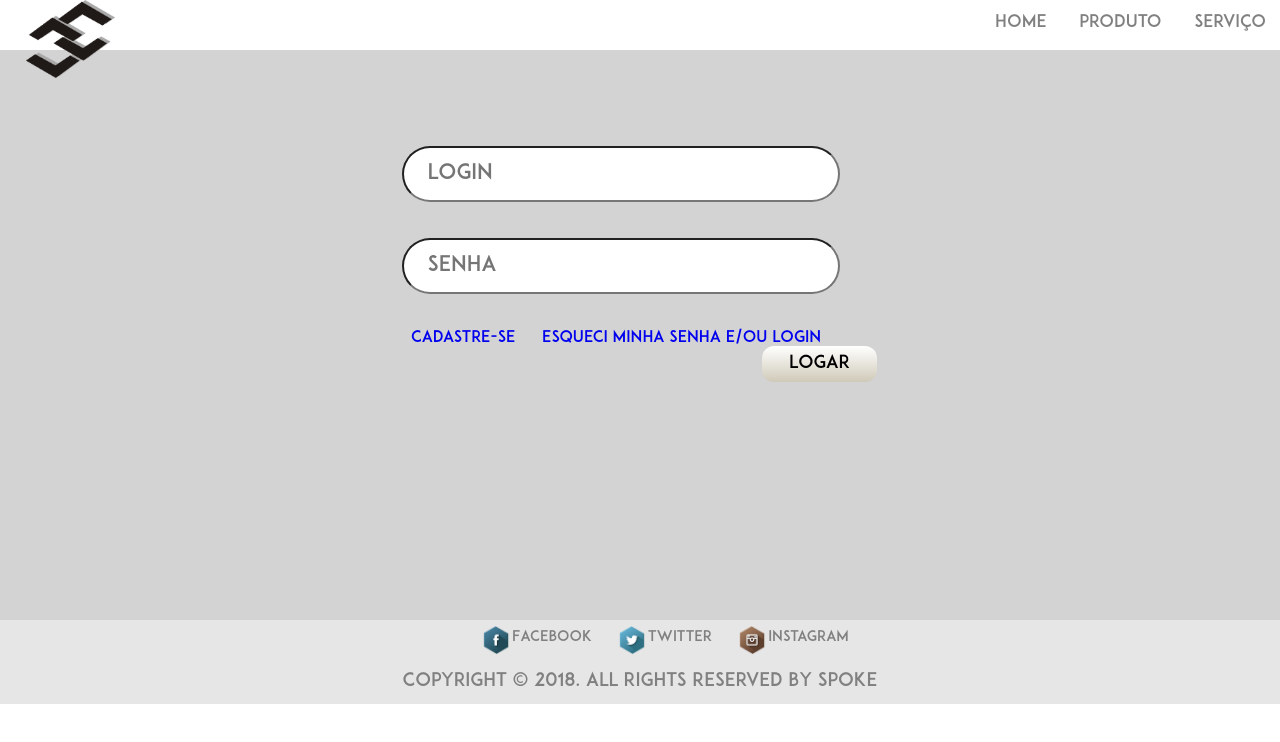
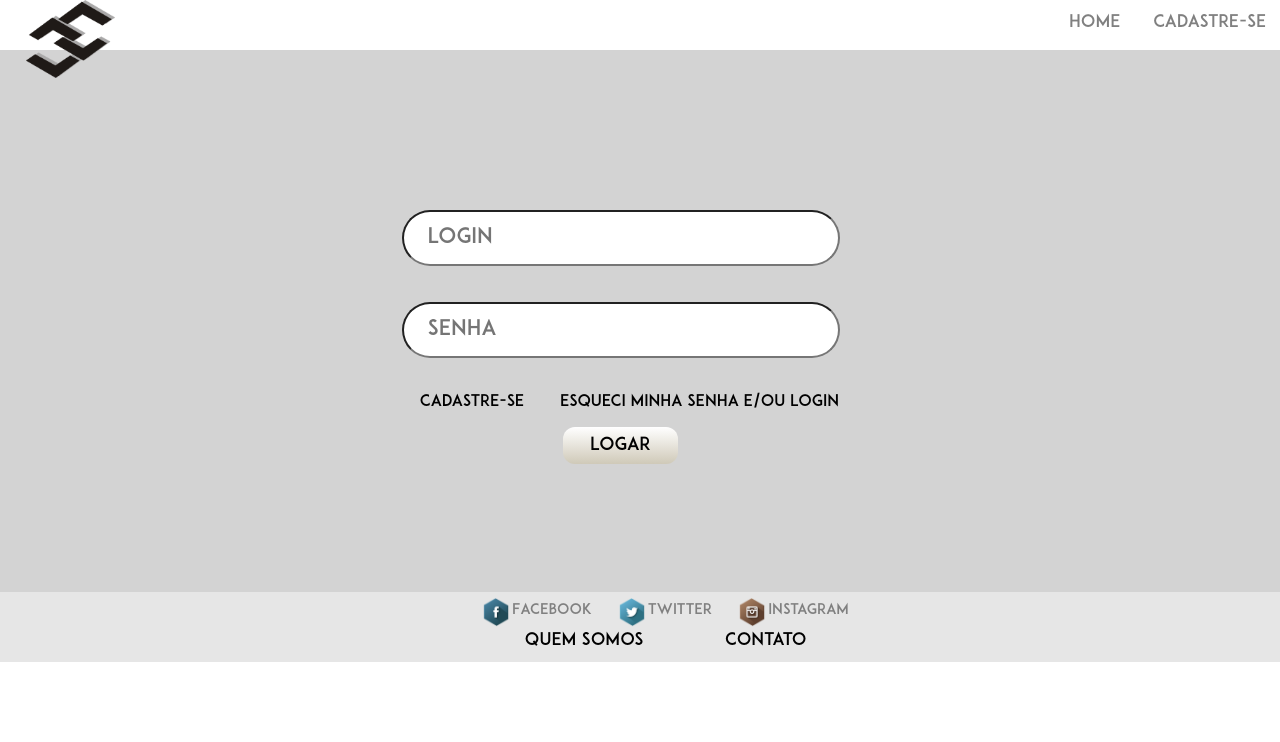
Before and after one commit to ni91/spoke, a plain HTML site: page login.html in a window 1280 px wide. Drawn offline with Linux system fonts and the light colour scheme.

Commit message:
06/06/18
Mudança no rodapé e %...

```diff
--- a/css/cadastro.css
+++ b/css/cadastro.css
@@ -8,21 +8,20 @@ div#interface{
   background: white;
   font-family: 'Titulos', Arial;
   background-color: lightgray;
-  height: 100%;
 }
 
 section#beneficios{
   padding-top: 4%;
-  width: 50%;
+  width: 40%;
   float: left;
 }
 
 section#beneficios h1{
   font-size: 20pt;
   float: left;
-  padding-left: 20%;
+  padding-left: 19%;
   color: black;
-  padding-top: 100px;
+  padding-top: 17%;
 }
 
 section#beneficios ul{
@@ -37,7 +36,7 @@ section#beneficios li{
 
 section.cadastro{
   padding-top: 6%;
-  width: 50%;
+  width: 60%;
   float: right;
 }
 
@@ -48,6 +47,10 @@ section.cadastro legend#topo{
   margin: 1% 35%;
   font-size: 25PT;
   font-family: 'Titulos', Arial;
+}
+
+section.cadastro legend#topo:hover{
+  color: #008B8B;
 }
 
 section.cadastro p{
@@ -66,7 +69,7 @@ section.cadastro input#cLogin, input#cEMail, input#cNome{
   width: 80%;
   text-indent: 10px;
   font-family: 'Titulos', Arial;
-  font-size: 16PT;
+  font-size: 14PT;
 }
 
 section.cadastro input#cSenha, input#cdSenha{
@@ -76,7 +79,7 @@ section.cadastro input#cSenha, input#cdSenha{
   width: 36%;
   text-indent: 10px;
   font-family: 'Titulos', Arial;
-  font-size: 15PT;
+  font-size: 14PT;
 }
 
 section.cadastro select{
@@ -109,20 +112,25 @@ section.cadastro label{
   padding-top: 3%;
 }
 
-input[type=submit]{
-  margin-top: 0;
-  margin-right: 45%;
+input.cadastrar{
+  padding: 2% 3%;
+  margin: -1% 45% 2% 0%;
+  text-transform: uppercase;
+  cursor: pointer;
 }
 
 /* === LOGIN === */
 
-.corpo_login{
-  height: 620px;
+.ahover a:hover{
+  color: #008B8B;
+}
+
+.ahover a{
+  color: #000;
 }
 
 section.login {
-  padding-top: 10%;
-  padding-left: 30%;
+  padding: 15% 0% 10% 30%;
 }
 
 section.login input#cLogin, input#cSenha{
@@ -141,19 +149,29 @@ section.login p{
 
 section.login h5{
   display: inline;
-  padding-left: 3%;
+  padding-left: 4%;
   float: left;
   margin-top: 2%;
+  margin-bottom: 2%;
 }
 
-.copyright{
-  width: 100%;
-  background-color: rgb(230,230,230);
+.logar{
+  cursor: pointer;
+  font-family: 'Titulos',Arial, Helvetica, sans-serif;
+  font-size: 18px;
+  color: #000000;
+  margin-left: 20%;
+  padding: 1% 3%;
+  background: -moz-linear-gradient(
+    top,
+   white 0%,
+    #red);
+  background: -webkit-gradient(
+    linear, left top, left bottom,
+    from(white),
+    to(#cfc9b8));
+  -moz-border-radius: 12px;
+  -webkit-border-radius: 12px;
+  border-radius: 12px;
+  border: 0px solid #f2f5f5;
 }
-
-.copyright h2{
-  text-align: center;
-  padding: 1%;
-  font-size: 14pt;
-  color: gray;
-}
--- a/css/estilo.css
+++ b/css/estilo.css
@@ -10,7 +10,6 @@ a{
 
 div#interface{
   width: 100%;
-  height: 100%;
 }
 
 header#cabecalho{
@@ -20,11 +19,15 @@ header#cabecalho{
   position: fixed;
 }
 
+/* === LOGO === */
+
 header#cabecalho img{
   padding-left: 2%;
   height: 7%;
   width: 7%;
 }
+
+/* === MENU OPÇOES === */
 
 nav#menu ul{
   position: relative;
@@ -55,13 +58,15 @@ nav#menu a:hover {
   color: #008B8B;
 }
 
+/* === CORPO PRODUTO SERVIÇO === */
+
 section#corpo{
-  height: 800px;
   width: 100%;
   float: left;
-  background: url("../img/spoke2.png") no-repeat;
-  background-size: 100%;
-  background-position: center;
+  clear: both;
+  height: 650px;
+  background: url("../img/spoke2.png") no-repeat 100% 100%;
+
 }
 
 section#corpo h1{
@@ -105,6 +110,8 @@ section#corpo a#botaop{
   margin-left: 37%;
   padding: 10px;
 }
+
+/* === QUEM SOMOS === */
 
 section#quemsomos{
   background: url("../img/fundo_quemsomos.png") no-repeat;
@@ -153,6 +160,8 @@ section#quemsomos p.legenda{
   padding-top: 5%;
 }
 
+/* === CONTATO === */
+
 section#contato{
   width: 100%;
   height: 700px;
@@ -193,11 +202,12 @@ section#contato div#infocontato img{
   padding-left: 20%;
 }
 
+/* === FORMULARIO CONTATO === */
+
 section#contato div#formcontato{
   float: left;
   height: 100%;
   width: 55%;
-  position: relative;
 }
 
 section#contato div#formcontato h1{
@@ -263,6 +273,8 @@ input.enviar {
 	border: 0px solid #f2f5f5;
 }
 
+/* === RODAPE REDES SOCIAS === */
+
 footer.rodape{
   clear: both;
   width: 100%;
@@ -297,3 +309,42 @@ footer.rodape img{
   top: 19%;
   margin-left: -8%;
 }
+
+/* === RODAPE COPYRIGHT === */
+
+.copyright{
+  width: 100%;
+  background-color: rgb(230,230,230);
+  float: right;
+  font-family: 'Titulos', sans-serif;
+  padding-bottom: 1%;
+}
+
+.copyright li{
+  display: inline;
+  font-size: 13pt;
+}
+
+.copyright li:nth-child(1){
+  padding-left: 41%;
+}
+
+.copyright li:nth-child(2){
+  padding-left: 6%;
+}
+
+.copyright h2{
+  text-align: center;
+  padding: 1%;
+  font-size: 10pt;
+  color: gray;
+  float: right;
+}
+
+.ahover a:hover{
+  color: #008B8B;
+}
+
+.ahover a{
+  color: black;
+}
--- a/login.html
+++ b/login.html
@@ -17,33 +17,35 @@
         <img src="img/logo.png" alt="Logotipo" />
         <ul>
           <li><a href="index.html">Home</a></li>
-          <li><a href="produto.html">Produto</a></li>
-          <li><a href="serviço.html">Serviço</a></li>
+          <li><a href="cadastro.html">Cadastre-se</a></li>
         </ul>
 
       </nav>
     </header>
-<div class="corpo_login">
-    <section class="login">
 
+    <section class="login ahover">
       <fieldset>
         <p><input type="text" name="tLogin" id="cLogin" maxlength="12" placeholder="Login" /></p>
         <p class="line"><input type="password" name="tSenha" id="cSenha" maxlength="16" placeholder="Senha" /></p>
         <a href="cadastro.html"><h5>Cadastre-se</h5></a>
         <a href="#"><h5>Esqueci minha Senha e/ou Login</h5></a>
-        <input type="submit" name="tLogar" class="enviar" value="Logar"></input>
       </fieldset>
+      <input type="submit" name="tLogar" class="logar" value="Logar"></input>
     </section>
-</div>
-    <footer class="rodape">
+
+    <footer class="rodape ahover">
       <ul id="lista_redesocias">
         <a href="https://www.facebook.com" target="_blank"><img src="img/facebook.png" alt="Icone Facebook"/><li>Facebook</li></a>
         <a href="https://www.twitter.com" target="_blank"><img src="img/twitter.png" alt="Icone Twitter"/><li>Twitter</li></a>
         <a href="https://www.instagram.com" target="_blank"><img src="img/instagram.png" alt="Icone Instagram"/><li>Instagram</li></a>
       </ul>
     </footer>
-    <footer class="copyright">
-        <h2>Copyright © 2018. All Rights Reserved By Spoke</h2>
+    <footer class="copyright ahover">
+        <ul>
+          <li><a href="#Aquemsomos">Quem Somos</a></li>
+          <li><a href="#Acontato">Contato</a></li>
+        </ul>
+        <!--<h2>Copyright © 2018. All Rights Reserved By Spoke</h2>-->
     </footer>
   </div>
 </body>
```
Also changed, not shown: cadastro.html (+8 -1 lines), index.html (+7 -2 lines).
